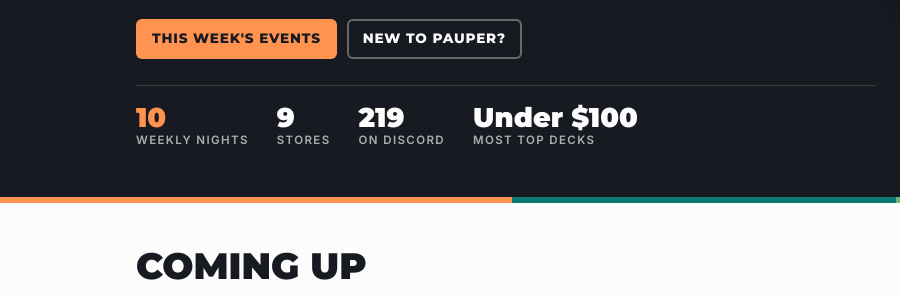
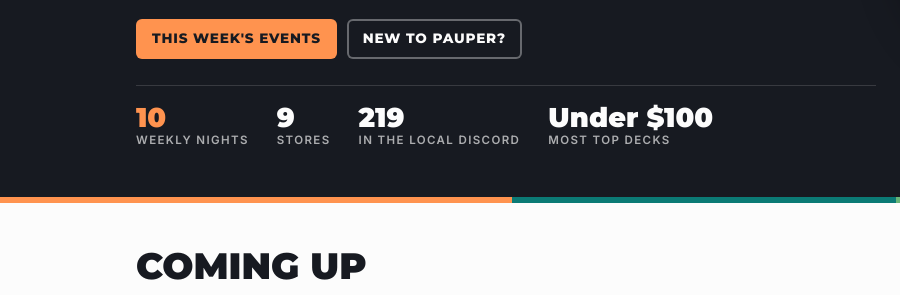
Before and after one commit to Stephasaur/dfw-pauper, a plain HTML site: page index.html in a window 1280 px wide. Shown: the part 375-670 px from the top of the page, 0-900 px from the left. Drawn offline with Linux system fonts and the light colour scheme.

Commit message:
Send new players to the DFW Pauper People community Discord
- site.json: community_discord {name, url, members} replaces discord_name/discord_members, so the server can be swapped in one place
- FAQ, Get started, About and hero stats describe it as the local community server, not DFW Pauper's own

Co-Authored-By: Claude Opus 5.5 <noreply@anthropic.com>
Claude-Session: https://claude.ai/code/session_01Jc3YuAYH3cVedWvoerRNsA

```diff
--- a/data/faq.json
+++ b/data/faq.json
@@ -1,14 +1,50 @@
 {
-  "_how_to_edit": "Each item is one question. Keep answers short and plain. Use \\n\\n between paragraphs. The question with id 'discord' automatically gets the Discord link from site.json.",
+  "_how_to_edit": "Each item is one question. Keep answers short and plain. Use \\n\\n between paragraphs. The question with id 'discord' automatically gets a Join button from community_discord in site.json.",
   "items": [
-    {"id": "where", "q": "When and where can I play?", "a": "There are weekly Pauper nights on both the Dallas side and the Fort Worth side. The Events page lists every store with its day, start time and entry fee. Tap a day at the top of the schedule to see just that night."},
-    {"id": "show-up", "q": "I've never played Pauper. Can I just show up?", "a": "Yes. At most stores you register at the counter when you arrive, so get there about 15 minutes early. Tell them it's your first Pauper night and someone will help you get set up.\n\nA few events need a ticket in advance or cap the number of players. Those notes are on each event's listing."},
-    {"id": "new-to-magic", "q": "I've never played Magic at all. Is Pauper a good place to start?", "a": "It's a great place to start because decks are cheap and the cards are simple to read. Learn the basic rules first with Magic: The Gathering Arena (free), then borrow a Pauper deck from a regular for your first night."},
-    {"id": "bring", "q": "What do I need to bring?", "a": "A Pauper-legal deck of at least 60 cards, up to 15 sideboard cards, card sleeves, dice or counters, and a way to track life (a pen and paper works). Bring the entry fee too. Most nights are $5 to $10."},
-    {"id": "cost", "q": "How much does a competitive deck cost?", "a": "Far less than other formats, because every card is a common. Most top decks cost under $100 in paper, and many budget builds are much cheaper. See our first-deck picks on the Get started page."},
-    {"id": "legal", "q": "Is my deck legal?", "a": "Every card must have been printed as a common in a paper set or on Magic Online, and none can be on the banned list. The easiest check: paste your list into Moxfield or Archidekt and set the format to Pauper. It flags anything that isn't legal."},
-    {"id": "proxies", "q": "Can I use proxies?", "a": "Each store sets its own proxy policy. Ask the store before you play, and check the notes on the event listing."},
-    {"id": "discord", "q": "Is there a DFW Pauper Discord?", "a": "Yes, DFW Pauper People. It's where players find pop-up events, trade cards, ask for deck help and set up loaners."},
-    {"id": "list-event", "q": "How do I get my store's Pauper night listed?", "a": "Send us the day, start time, entry fee, number of rounds and prizes. We'll add it to the site and include it in our weekly posts on every channel."}
+    {
+      "id": "where",
+      "q": "When and where can I play?",
+      "a": "There are weekly Pauper nights on both the Dallas side and the Fort Worth side. The Events page lists every store with its day, start time and entry fee. Tap a day at the top of the schedule to see just that night."
+    },
+    {
+      "id": "show-up",
+      "q": "I've never played Pauper. Can I just show up?",
+      "a": "Yes. At most stores you register at the counter when you arrive, so get there about 15 minutes early. Tell them it's your first Pauper night and someone will help you get set up.\n\nA few events need a ticket in advance or cap the number of players. Those notes are on each event's listing."
+    },
+    {
+      "id": "new-to-magic",
+      "q": "I've never played Magic at all. Is Pauper a good place to start?",
+      "a": "It's a great place to start because decks are cheap and the cards are simple to read. Learn the basic rules first with Magic: The Gathering Arena (free), then borrow a Pauper deck from a regular for your first night."
+    },
+    {
+      "id": "bring",
+      "q": "What do I need to bring?",
+      "a": "A Pauper-legal deck of at least 60 cards, up to 15 sideboard cards, card sleeves, dice or counters, and a way to track life (a pen and paper works). Bring the entry fee too. Most nights are $5 to $10."
+    },
+    {
+      "id": "cost",
+      "q": "How much does a competitive deck cost?",
+      "a": "Far less than other formats, because every card is a common. Most top decks cost under $100 in paper, and many budget builds are much cheaper. See our first-deck picks on the Get started page."
+    },
+    {
+      "id": "legal",
+      "q": "Is my deck legal?",
+      "a": "Every card must have been printed as a common in a paper set or on Magic Online, and none can be on the banned list. The easiest check: paste your list into Moxfield or Archidekt and set the format to Pauper. It flags anything that isn't legal."
+    },
+    {
+      "id": "proxies",
+      "q": "Can I use proxies?",
+      "a": "Each store sets its own proxy policy. Ask the store before you play, and check the notes on the event listing."
+    },
+    {
+      "id": "discord",
+      "q": "Is there a local Pauper Discord?",
+      "a": "Yes. DFW Pauper People is the established Discord for Pauper players around the Metroplex. It's where people find pop-up events, trade cards, ask for deck help and set up loaner decks. It's run by the local community, not by DFW Pauper."
+    },
+    {
+      "id": "list-event",
+      "q": "How do I get my store's Pauper night listed?",
+      "a": "Send us the day, start time, entry fee, number of rounds and prizes. We'll add it to the site and include it in our weekly posts on every channel."
+    }
   ]
 }
--- a/data/site.json
+++ b/data/site.json
@@ -2,10 +2,14 @@
   "name": "DFW Pauper",
   "tagline": "Commons-only Magic across Dallas-Fort Worth",
   "url": "https://stephasaur.github.io/dfw-pauper/",
-  "discord_name": "DFW Pauper People",
-  "discord_members": 219,
+  "community_discord": {
+    "name": "DFW Pauper People",
+    "url": "https://discord.gg/DKzPqTRTJ",
+    "members": 219,
+    "note": "The established local Pauper server (not run by DFW Pauper). When our own server is ready, swap name/url/members here."
+  },
   "deck_cost": "Under $100",
-  "_how_to_edit": "Set url to the public website address. discord_members and deck_cost show in the home page stats (leave empty to hide). Paste each profile URL between the quotes. Leave a link empty to hide it.",
+  "_how_to_edit": "Set url to the public website address. community_discord is the Discord we send new players to: change its name, url and members to switch servers. deck_cost shows in the home page stats (leave empty to hide). 'links' are DFW Pauper's own social profiles: paste each URL between the quotes, leave empty to hide.",
   "links": [
     {
       "label": "Discord",
--- a/index.html
+++ b/index.html
@@ -324,7 +324,7 @@ footer .motto { font: 900 .9rem/1 var(--display); text-transform: uppercase; let
         <li><div><h3>Pick a style</h3><p>Look at the <a href="#meta">current meta</a> and choose what sounds fun. Aggro decks like Mono Red Rally or Elves are simple to pilot and usually among the cheapest to build.</p></div></li>
         <li><div><h3>Grab a list</h3><p>Copy a recent winning list from <a href="https://www.mtggoldfish.com/metagame/pauper" target="_blank" rel="noopener">MTGGoldfish</a> into <a href="https://moxfield.com" target="_blank" rel="noopener">Moxfield</a> or <a href="https://archidekt.com" target="_blank" rel="noopener">Archidekt</a> to see the price and swap cards you already own.</p></div></li>
         <li><div><h3>Buy the cards</h3><p>Check your local game store first, since they host the events. Online, <a href="https://www.tcgplayer.com" target="_blank" rel="noopener">TCGplayer</a> and <a href="https://www.cardkingdom.com" target="_blank" rel="noopener">Card Kingdom</a> sell most commons for cents.</p></div></li>
-        <li><div><h3>Come play</h3><p>Show up to any <a href="#events">event on our list</a>. Ask in our Discord to borrow a deck first. Regulars are happy to lend one.</p></div></li>
+        <li><div><h3>Come play</h3><p>Show up to any <a href="#events">event on our list</a>. Ask in the <a href="#faq" data-faq="discord">local Pauper Discord</a> to borrow a deck first. Regulars are happy to lend one.</p></div></li>
       </ol>
     </div>
     <div class="panel">
@@ -403,6 +403,7 @@ footer .motto { font: 900 .9rem/1 var(--display); text-transform: uppercase; let
         <h3>Follow along</h3>
         <p>Weekly event posts go out on every channel.</p>
         <div class="row" id="social-links"></div>
+        <p class="cards" id="community-discord"></p>
       </div>
       <div class="panel">
         <h3>For stores</h3>
@@ -533,16 +534,17 @@ footer .motto { font: 900 .9rem/1 var(--display); text-transform: uppercase; let
     var items = [];
     if (weeklyCount) items.push([weeklyCount, "Weekly nights"]);
     if (storeCount) items.push([storeCount, "Stores"]);
-    if (siteData.discord_members) items.push([siteData.discord_members, "On Discord"]);
+    var cd = siteData.community_discord;
+    if (cd && cd.members) items.push([cd.members, "In the local Discord"]);
     if (siteData.deck_cost) items.push([siteData.deck_cost, "Most top decks"]);
     document.getElementById("hero-stats").innerHTML = items.map(function (i) { return '<div><dt>' + esc(i[1]) + '</dt><dd>' + esc(i[0]) + '</dd></div>'; }).join("");
   }
 
   function renderFaq(f) {
-    var discord = (siteData.links || []).filter(function (l) { return l.label === "Discord" && l.url; })[0];
+    var discord = siteData.community_discord && siteData.community_discord.url ? siteData.community_discord : null;
     document.getElementById("faq-list").innerHTML = f.items.map(function (it) {
       var paras = String(it.a).split(/\n\n/).map(function (p) { return '<p>' + esc(p) + '</p>'; }).join("");
-      if (it.id === "discord") paras += discord ? '<p><a class="btn" href="' + esc(discord.url) + '" target="_blank" rel="noopener">Join the Discord</a></p>' : '<p>Ask a regular at any store night for an invite.</p>';
+      if (it.id === "discord") paras += discord ? '<p><a class="btn" href="' + esc(discord.url) + '" target="_blank" rel="noopener">Join ' + esc(discord.name || "the Discord") + '</a></p>' : '<p>Ask a regular at any store night for an invite.</p>';
       return '<details id="faq-' + esc(it.id) + '"><summary>' + esc(it.q) + '</summary><div class="ans">' + paras + '</div></details>';
     }).join("");
   }
@@ -586,7 +588,9 @@ footer .motto { font: 900 .9rem/1 var(--display); text-transform: uppercase; let
     var links = (s.links || []).filter(function (l) { return l.url; });
     document.getElementById("social-links").innerHTML = links.length
       ? links.map(function (l) { return '<a class="btn ghost" href="' + esc(l.url) + '" target="_blank" rel="noopener">' + esc(l.label) + '</a>'; }).join("")
-      : '<span class="cards">Discord, Instagram, Facebook, Bluesky and X links coming soon.</span>';
+      : '<span class="cards">Instagram, Facebook, Bluesky, X and our own Discord coming soon.</span>';
+    var cd = s.community_discord;
+    document.getElementById("community-discord").innerHTML = cd && cd.url ? 'Looking for other local players? Join <a href="' + esc(cd.url) + '" target="_blank" rel="noopener">' + esc(cd.name) + '</a>, the established local Pauper community Discord.' : '';
     document.getElementById("contact").innerHTML = s.contact_email ? 'Email <span class="mono">' + esc(s.contact_email) + '</span> or message us on any channel.' : 'Message us on any of our social channels.';
   }
 
@@ -597,6 +601,11 @@ footer .motto { font: 900 .9rem/1 var(--display); text-transform: uppercase; let
   var sitePromise = getJSON("data/site.json").then(function (s) { siteData = s; renderSite(s); renderStats(); }).catch(function () {});
   sitePromise.then(function () { return getJSON("data/faq.json"); }).then(renderFaq).catch(function () { fail("faq-list", "the FAQ"); });
 
+  document.addEventListener("click", function (e) {
+    var a = e.target.closest("a[data-faq]"); if (!a) return;
+    e.preventDefault(); location.hash = "faq";
+    setTimeout(function () { var d = document.getElementById("faq-" + a.getAttribute("data-faq")); if (d) { d.open = true; d.scrollIntoView({ block: "center" }); } }, 50);
+  });
   function show() {
     var v = (location.hash || "").slice(1); if (VIEWS.indexOf(v) < 0) v = "home";
     VIEWS.forEach(function (n) { document.getElementById("view-" + n).hidden = n !== v; });
```
Also changed, not shown: 1 other file.
